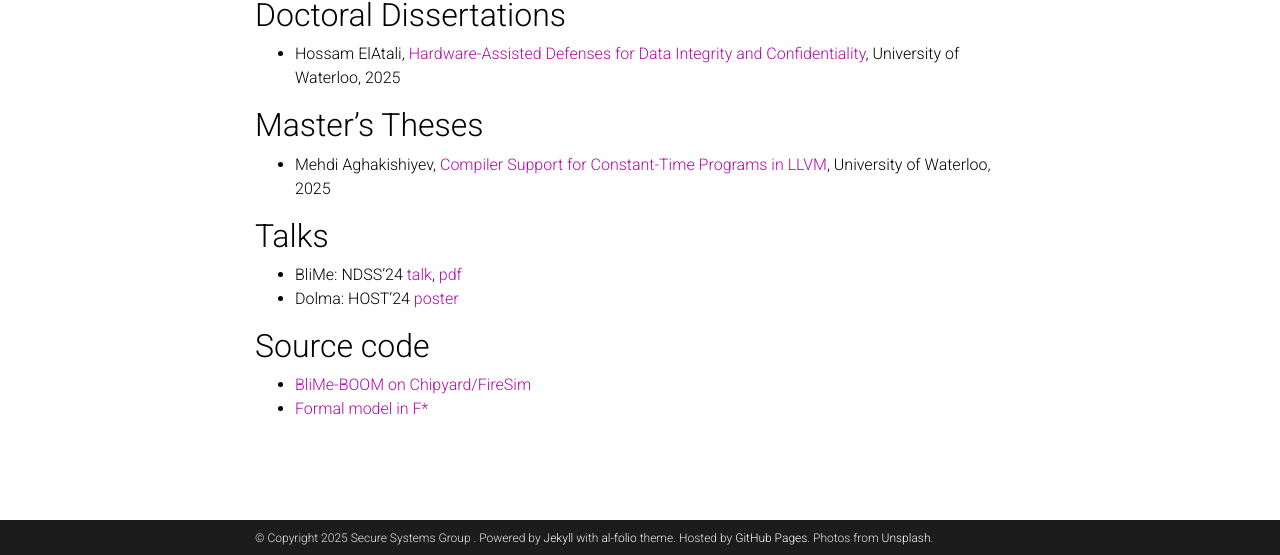
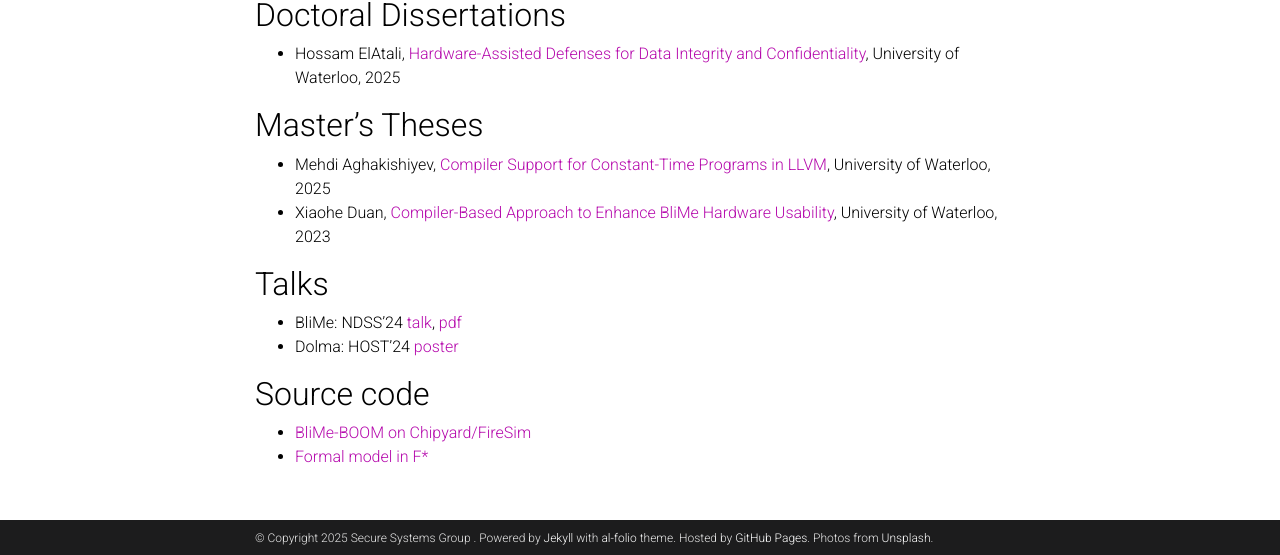
Before and after one commit to ssg-research/ssg-research.github.io, a Jekyll site: the page built from _projects/platsec/blime.md, in a window 1280 px wide and 1393 px high, cut to the strip 838-1393 px from the top of the window. Built offline with Jekyll 4.4.1, drawn with Linux system fonts in a browser that asks for light colours; comment, search, counter and statistics services are not loaded; a style sheet for code colours, icons or effects is not loaded.

Commit message:
add xiaohe thesis

```diff
--- a/_projects/platsec/blime.md
+++ b/_projects/platsec/blime.md
@@ -34,6 +34,7 @@ We provide a machine-checked security proof of BliMe extensions, and an RTL impl
 ## Master's Theses
 
 - Mehdi Aghakishiyev, [Compiler Support for Constant-Time Programs in LLVM](https://uwspace.uwaterloo.ca/items/98518790-b765-4520-946a-3a8656b1a362), University of Waterloo, 2025
+- Xiaohe Duan, [Compiler-Based Approach to Enhance BliMe Hardware Usability](https://uwspace.uwaterloo.ca/items/faf4d40c-71d0-4d98-9222-9a0c04237f5e), University of Waterloo, 2023
 
 ## Talks
 
```
